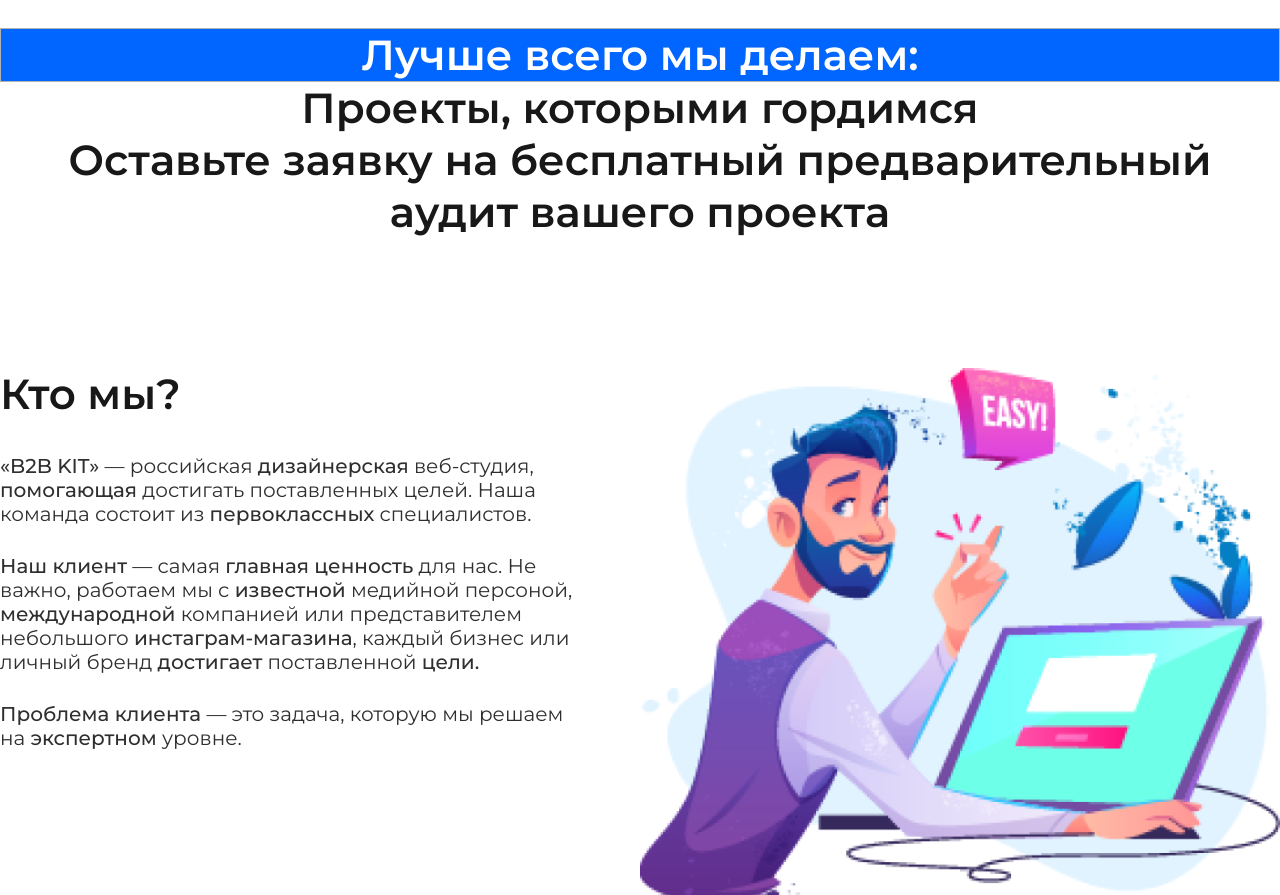
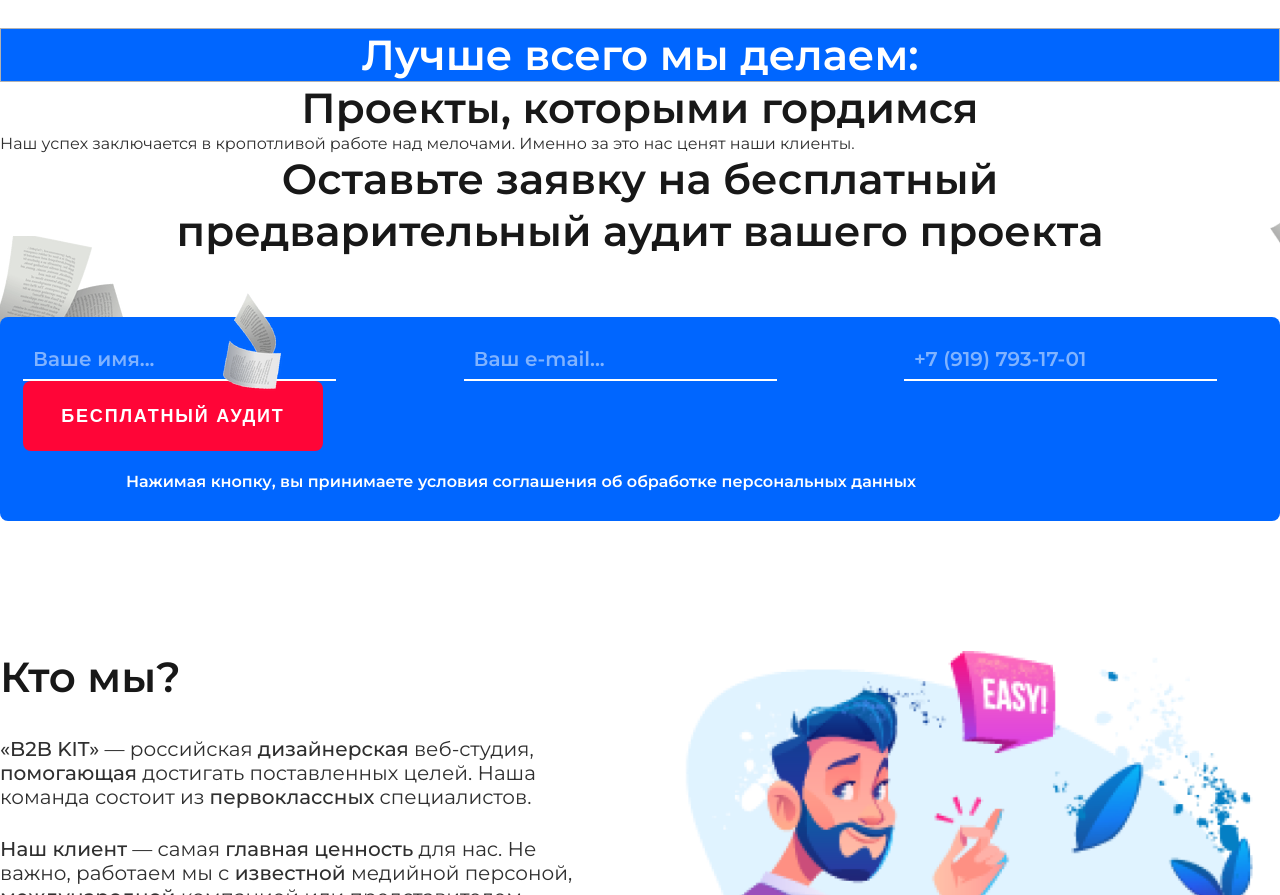
Before and after one commit to ViktoriaZaharova/b2b, a website: page app/index.html in a window 1280 px wide. Shown: the part 1905-2800 px from the top of the page. Drawn offline with Linux system fonts and the light colour scheme.

Commit message:
add block callback

```diff
--- a/app/index.html
+++ b/app/index.html
@@ -237,12 +237,33 @@
 <section class="project">
     <div class="container">
         <h2 class="text-center">Проекты, которыми гордимся</h2>
+
+        <div class="description">
+            Наш успех заключается в кропотливой работе над мелочами. Именно за это нас ценят наши клиенты.
+        </div>
+
+        <div class="project-wrapper">
+            <div class="project-slider"></div>
+        </div>
     </div>
 </section>
 
 <section class="callback">
     <div class="container">
+        <div class="callback-img callback-img1"><img src="img/call1.png" alt=""></div>
+        <div class="callback-img callback-img2"><img src="img/call2.png" alt=""></div>
+        <div class="callback-img callback-img3"><img src="img/call3.png" alt=""></div>
+
         <h2 class="text-center">Оставьте заявку на бесплатный предварительный аудит вашего проекта</h2>
+
+        <form method="post" class="form">
+            <label><input type="text" placeholder="Ваше имя..." name="name"></label>
+            <label><input type="text" placeholder="Ваш e-mail..." name="mail" required></label>
+            <label><input type="text" placeholder="+7 (919) 793-17-01" name="phone" required></label>
+            <button type="submit" class="btn btn-accent">БЕСПЛАТНЫЙ АУДИТ</button>
+
+            <div class="percent">Нажимая кнопку, вы принимаете условия соглашения об обработке персональных данных</div>
+        </form>
     </div>
 </section>
 
--- a/app/sass/main.sass
+++ b/app/sass/main.sass
@@ -11,29 +11,29 @@
     -moz-box-sizing: border-box
     box-sizing: border-box
 
-*::-webkit-input-placeholder
-  color: #666
-  opacity: 1
-
-*:-moz-placeholder
-  color: #666
-  opacity: 1
-
-*::-moz-placeholder
-  color: #666
-  opacity: 1
-
-*:-ms-input-placeholder
-  color: #666
-  opacity: 1
-
-body input:focus:required:invalid,
-body textarea:focus:required:invalid
-  color: #666
-
-body input:required:valid,
-body textarea:required:valid
-  color: #666
+//*::-webkit-input-placeholder
+//  color: #666
+//  opacity: 1
+//
+//*:-moz-placeholder
+//  color: #666
+//  opacity: 1
+//
+//*::-moz-placeholder
+//  color: #666
+//  opacity: 1
+//
+//*:-ms-input-placeholder
+//  color: #666
+//  opacity: 1
+//
+//body input:focus:required:invalid,
+//body textarea:focus:required:invalid
+//  color: #666
+//
+//body input:required:valid,
+//body textarea:required:valid
+//  color: #666
 
 html, body, div, span, applet, object, iframe, h1, h2, h3, h4, h5, h6, p, blockquote, pre, a, abbr, acronym, address, big, cite, code, del, dfn, em, img, ins, kbd, q, s, samp, small, strike, strong, sub, sup, tt, var, b, u, i, center, dl, dt, dd, ol, ul, li, fieldset, form, label, legend, table, caption, tbody, tfoot, thead, tr, th, td, article, aside, canvas, details, embed, figure, figcaption, footer, header, hgroup, menu, nav, output, ruby, section, summary, time, mark, audio, video
   margin: 0
@@ -88,6 +88,7 @@ img
   display: flex
   flex-wrap: wrap
   box-sizing: border-box
+  position: relative
 
 .w-50
   width: 50%
@@ -178,7 +179,7 @@ h2
   font-size: 18px
   font-weight: 800
   &:hover
-    background: #81031c
+    background: #223989
 
 .btn-blue
   max-width: 200px
@@ -186,7 +187,7 @@ h2
   background: #223989
   border-radius: 20px
   &:hover
-    background: #192963
+    background: #FF0537
 
 //header
 header
@@ -577,6 +578,85 @@ footer
       &:hover
         color: #ccc
 
+//callback
+.callback
+  h2
+    max-width: 958px
+    margin: 0 auto
+
+.callback-img
+  position: absolute
+  display: flex
+  align-items: center
+  justify-content: center
+
+.callback-img1
+  width: 242px
+  left: -100px
+  bottom: 107px
+
+.callback-img2
+  width: 66px
+  bottom: 107px
+  left: 223px
+  z-index: 3
+
+.callback-img3
+  width: 136px
+  bottom: 180px
+  right: -113px
+
+
+.form
+  margin: 60px auto 0
+  width: 100%
+  z-index: 2
+  position: relative
+  background: #0066FF
+  border-radius: 8px
+  color: #fff
+  padding: 30px 63px 30px 23px
+  display: flex
+  align-items: flex-end
+  flex-wrap: wrap
+  justify-content: space-between
+
+label
+  display: block
+  max-width: 313px
+  width: 100%
+
+.percent
+  font-weight: 600
+  max-width: 996px
+  text-align: center
+  margin: 21px auto 0 0
+  width: 100%
+
+input
+  outline: none
+  background: transparent
+  font-family: $default-font
+  box-sizing: border-box
+  padding: 0 10px 8px
+  width: 100%
+  border: none
+    radius: 0
+    bottom: 2px solid #FFFFFF
+  font-size: 20px
+  font-weight: 600
+  transition: .3s ease
+  color: rgba(255, 255, 255, 0.5)
+  &::placeholder
+    color: rgba(255, 255, 255, 0.5)
+  &:hover, &:focus
+    color: #fff
+    &:required
+      &:valid, &:invalid
+        color: #fff
+  &:valid, &:invalid
+    color: #fff
+
 
 
 
```
Also changed, not shown: app/css/main.css, app/img/call1.png (added), app/img/call2.png (added), app/img/call3.png (added).
